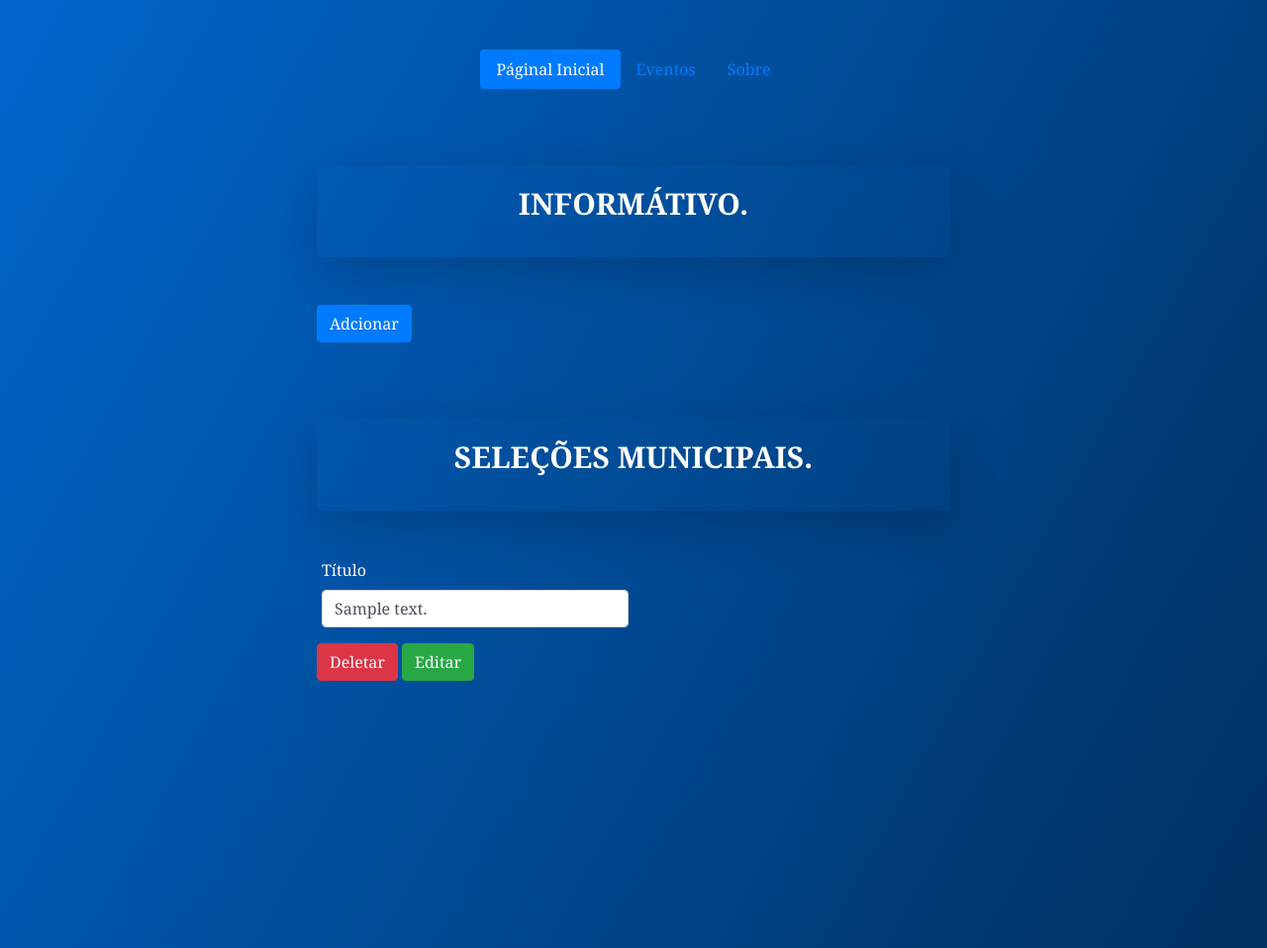
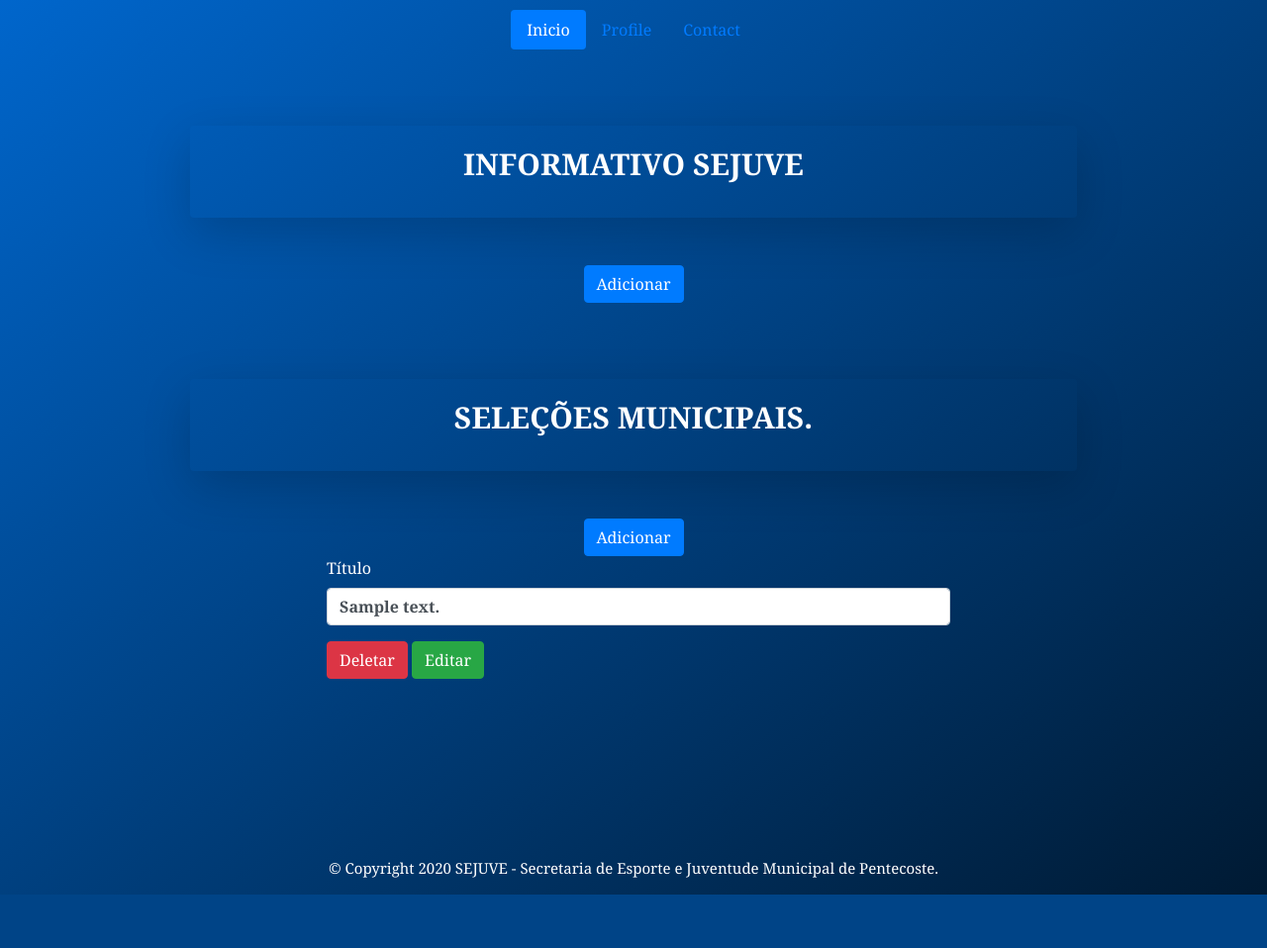
Before and after one commit to AlexDevoso/Sejuve_completo, a PHP site: page /Jogos_escolares/interface/editar_pagina.php in a window 1280 px wide. Shown: the top 958 px of the page at 99% size. After the commit the page ends 904 px from the top, so only its background shows below. Run offline with PHP 8.4, Linux system fonts and the light colour scheme; tables that the repository leaves empty or names only in its code hold one stand-in row (values such as "Sample post"); some libraries are stand-ins or nearby versions.

Commit message:
Add files via upload

```diff
--- a/Jogos_escolares/interface/editar_pagina.php
+++ b/Jogos_escolares/interface/editar_pagina.php
@@ -5,6 +5,7 @@
 
     $sql_selecoes = "SELECT * from selecoes_municipais";
     $result_selecoes = mysqli_query($conexao, $sql_selecoes);
+    $id = 1;
 ?>
 <!DOCTYPE html>
 
@@ -20,109 +21,89 @@
 
 
 </head>
-<body >
-<ul class="nav nav-pills mb-3 justify-content-center" id="pills-tab" role="tablist" style="margin-top:50px;">
+<body>
+
+<ul class="nav nav-pills mb-3 justify-content-center" id="pills-tab" role="tablist" style="margin-top:10px;">
   <li class="nav-item" role="presentation">
-    <a class="nav-link active" id="pills-home-tab" data-toggle="pill" href="#pills-home" role="tab" aria-controls="pills-home" aria-selected="true">Páginal Inicial</a>
+    <a class="nav-link active" id="pills-home-tab" data-toggle="pill" href="#pills-home" role="tab" aria-controls="pills-home" aria-selected="true">Inicio</a>
   </li>
   <li class="nav-item" role="presentation">
-    <a class="nav-link" id="pills-profile-tab" data-toggle="pill" href="#pills-profile" role="tab" aria-controls="pills-profile" aria-selected="false">Eventos</a>
+    <a class="nav-link" id="pills-profile-tab" data-toggle="pill" href="#pills-profile" role="tab" aria-controls="pills-profile" aria-selected="false">Profile</a>
   </li>
   <li class="nav-item" role="presentation">
-    <a class="nav-link" id="pills-contact-tab" data-toggle="pill" href="#pills-contact" role="tab" aria-controls="pills-contact" aria-selected="false">Sobre</a>
+    <a class="nav-link" id="pills-contact-tab" data-toggle="pill" href="#pills-contact" role="tab" aria-controls="pills-contact" aria-selected="false">Contact</a>
   </li>
 </ul>
+
+<!-- Começo da div que guarda o conteudo dos tab-pane -->
 <div class="tab-content" id="pills-tabContent">
-  <div class="tab-pane fade show active" id="pills-home" role="tabpanel" aria-labelledby="pills-home-tab">
+
+<!-- tab-pane1 -->
+  <div class=" tab-pane fade show active" id="pills-home" role="tabpanel" aria-labelledby="pills-home-tab">
 
 
-
-  <div class="shadow-lg p-3 mb-5 rounded" style="width: 50%; margin: auto; margin-top: 6%;" id="info">
-<p class="text-center font-weight-bold text-uppercase" style="font-size: 30px!important" >Informátivo.</p>
+  <div class="shadow-lg p-3 mb-5 rounded " style="width: 70%; margin: auto; margin-top: 6%;" id="info">
+<p class="text-center font-weight-bold text-uppercase" style="font-size: 30px!important" >Informativo Sejuve</p>
 </div>
-<div class="form-row text-white w-50" style="margin:auto;">
-<button type="submit" class="btn btn-primary" name="adcionar_noticia">Adcionar</button>
+    <div class="form-row text-white w-50 justify-content-center" style="margin:auto;">
+    <a class="btn btn-primary" href="adicionar_informativo.php?id_no=<?php echo $id?>">Adicionar</a>
     </div>
     <?php
     while($dados_noticia = mysqli_fetch_array($result_noticia)){
     ?>
 
 
-  <div class="form-row text-white w-50" style="margin:auto;">
+    <div class="form-row text-white w-100 justify-content-center" style="margin:auto;">
         <div class="form-group col-md-6">
         <label >Título</label>
-      <input type="text" class="form-control" value="<?php echo $dados_noticia['titulo_no']; ?>">
-
-    </div>
-
-  </div>
-
-  <form method="POST" action="../funcoes/deletar_informativo.php" class="w-50" style="margin:auto;">
+        <p>
+        <input type="text" class="form-control font-weight-bold" value="<?php echo $dados_noticia['titulo_no']; ?>">
+        <form method="POST" action="../funcoes/deletar_informativo.php" class="w-50" >
         <input type="hidden" name="id_no" value="<?php echo $dados_noticia['id_no'];?>">
         <button type="submit" class="btn btn-danger" name="deletar_noticia">Deletar</button>
         <a class="btn btn-success" name="editar_noticia" href="editar_informativo.php?id_no=<?php echo $dados_noticia['id_no'];?>">Editar</a>
         </form>
 
+        </p>
+        </div>
+
+    </div>
+
     <?php
     }
     ?>
 
-<div class="shadow-lg p-3 mb-5 rounded" style="width: 50%; margin: auto; margin-top: 6%;" id="info">
+    <div class="shadow-lg p-3 mb-5 rounded" style="width: 70%; margin: auto; margin-top: 6%;" id="info">
     <p class="text-center font-weight-bold text-uppercase" style="font-size: 30px!important" >Seleções Municipais.</p>
+    </div>
+    <div class="form-row text-white w-50 justify-content-center" style="margin:auto;">
+    <a class="btn btn-primary" href="adicionar_informativo.php?id_sm=<?php echo $id;?>">Adicionar</a>
     </div>
     <?php
     while($dados_selecoes = mysqli_fetch_array($result_selecoes)){
     ?>
 
 
-  <div class="form-row text-white w-50" style="margin:auto;">
+    <div class="form-row text-white w-100 justify-content-center" style="margin-left:auto;">
         <div class="form-group col-md-6">
         <label >Título</label>
-      <input type="text" class="form-control" value="<?php echo $dados_selecoes['desc4_sm']; ?>">
+        <p>
+        <input type="text" class="form-control font-weight-bold" value="<?php echo $dados_selecoes['desc4_sm']; ?>">
+        <form method="POST" action="../funcoes/deletar_informativo.php" class="w-50" >
+        <input type="hidden" name="id_sm" value="<?php echo $dados_selecoes['id_sm'];?>">
+        <button type="submit" class="btn btn-danger" name="deletar_selecoes">Deletar</button>
+        <a class="btn btn-success" name="editar_noticia" href="editar_informativo.php?id_sm=<?php echo $dados_selecoes['id_sm'];?>">Editar</a>
+        </form>
+        </p>
+        </div>
 
     </div>
 
     </div>
 
-  <form method="POST" action="../funcoes/deletar_informativo.php" class="w-50" style="margin:auto;">
-      <input type="hidden" name="id_sm" value="<?php echo $dados_selecoes['id_sm'];?>">
-      <button type="submit" class="btn btn-danger" name="deletar_selecoes">Deletar</button>
-      <a class="btn btn-success" name="editar_noticia" href="editar_informativo.php?id_sm=<?php echo $dados_selecoes['id_sm'];?>">Editar</a>
-      </form>
-
     <?php
     }
     ?>
-  <div class="tab-pane fade" id="pills-profile" role="tabpanel" aria-labelledby="pills-profile-tab">
-
-
-<div class="shadow-lg p-3 mb-5 rounded" style="width: 50%; margin: auto; margin-top: 6%;" id="info">
-<p class="text-center font-weight-bold text-uppercase" style="font-size: 30px!important" > Eventos.</p>
-</div>
-
-  <form class="w-50" style="margin:auto;">
-  <div class="form-row text-white">
-    <div class="form-group col-md-6">
-      <label >Nome</label>
-      <input type="text" class="form-control" >
-    </div>
-    <div class="form-group col-md-6">
-      <label >Data</label>
-      <input type="date" class="form-control">
-    </div>
-  </div>
-  <div class="form-group text-white">
-    <label >Descrição</label>
-    <input type="text" class="form-control">
-  </div>
-  <div class="form-group text-white">
-    <label >Imagem</label>
-    <br>
-    <input type="file">
-  </div>
-
-  <button type="submit" class="btn btn-primary">Enviar</button>
-</form>
 
 
 
@@ -130,72 +111,91 @@
 
 
 
-  </div>
-  <div class="tab-pane fade" id="pills-contact" role="tabpanel" aria-labelledby="pills-contact-tab">
 
 
 
 
 
-  <div class="shadow-lg p-3 mb-5 rounded" style="width: 50%; margin: auto; margin-top: 6%;" id="info">
-<p class="text-center font-weight-bold text-uppercase" style="font-size: 30px!important" >Equipe Sejuve.</p>
+
+
+
+
+
+
+
+
+
+
+
+
+
+
+
+
+
+
+
+
+
+
+  <!-- final-tab-pane1 -->
   </div>
 
-  <form class="w-50" style="margin:auto;">
-  <div class="form-row text-white">
-    <div class="form-group col-md-6">
-      <label >Nome</label>
-      <input type="text" class="form-control" >
-    </div>
-    <div class="form-group col-md-6">
-      <label >Data</label>
-      <input type="date" class="form-control">
-    </div>
-  </div>
-  <div class="form-group text-white">
-    <label >Descrição</label>
-    <input type="text" class="form-control">
-  </div>
-  <div class="form-group text-white">
-    <label >Imagem</label>
-    <br>
-    <input type="file">
-  </div>
-
-  <button type="submit" class="btn btn-primary">Enviar</button>
-</form>
 
 
-<div class="shadow-lg p-3 mb-5 rounded" style="width: 50%; margin: auto; margin-top: 6%;" id="info">
-<p class="text-center font-weight-bold text-uppercase" style="font-size: 30px!important" >Seleções Municipais.</p>
-</div>
-
-  <form class="w-50" style="margin:auto;">
-  <div class="form-row text-white">
-    <div class="form-group col-md-6">
-      <label >Nome</label>
-      <input type="text" class="form-control" >
-    </div>
-    <div class="form-group col-md-6">
-      <label >Data</label>
-      <input type="date" class="form-control">
-    </div>
-  </div>
-  <div class="form-group text-white">
-    <label >Descrição</label>
-    <input type="text" class="form-control">
-  </div>
-  <div class="form-group text-white">
-    <label >Imagem</label>
-    <br>
-    <input type="file">
-  </div>
-
-  <button type="submit" class="btn btn-primary">Enviar</button>
-</form>
 
 
-  </div>
+
+
+
+
+  <div class="tab-pane fade" id="pills-profile" role="tabpanel" aria-labelledby="pills-profile-tab">...</div>
+  <div class="tab-pane fade" id="pills-contact" role="tabpanel" aria-labelledby="pills-contact-tab">...</div>
+
+
+
+
+
+
+
+
+
+
+
+
+
+
+
+
+
+
+
+
+
+
+
+
+
+
+
+
+
+
+
+
+
+
+
+
+
+
+
+
+
+
+
+
+<!-- Final da div que guarda o conteudo dos tab-pane -->
 </div>
 
 <div style="margin-top:10px;">
```
Also changed, not shown: Jogos_escolares/interface/adicionar_informativo.php (+56 -2 lines), Jogos_escolares/interface/editar_informativo.php (+4 -4 lines). Lines whose indentation alone changed are shown as unchanged.
